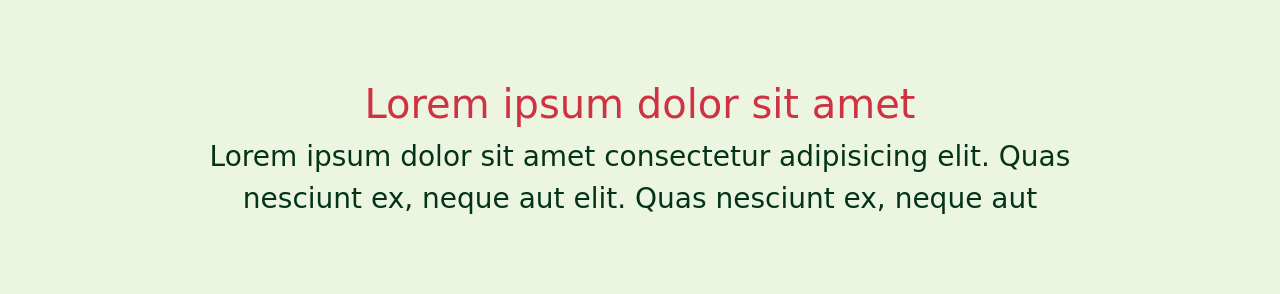
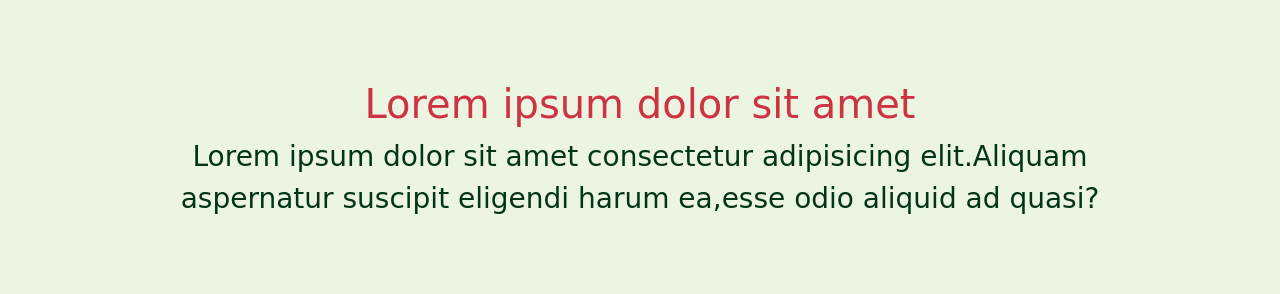
Before and after one commit to mariyam-190/Green-plant-web, a plain HTML site: page index.html in a window 1280 px wide. Shown: the part 880-1174 px from the top of the page. Drawn offline with nearby package versions, Linux system fonts and the light colour scheme; a web font is replaced by a local one.

Commit message:
8 commit

```diff
--- a/index.html
+++ b/index.html
@@ -62,10 +62,9 @@
     <div class="container">
         <!-- 2 -->
         <div class="sec-2 mt-md-5 pt-md-5 text-center mb-5 pb-md-5">
-            <h1 class="wow slideInLeft">Lorem ipsum dolor sit amet </h1>
-            <p class="lh-base fs-3 mb-md-5 text-justify wow slideInRight col-10 mx-auto ">Lorem ipsum dolor sit amet consectetur adipisicing elit. Quas
-                nesciunt ex, neque aut elit. Quas
-                nesciunt ex, neque aut</p>
+            <h1 class=" mx-auto  wow slideInLeft">Lorem ipsum dolor sit amet </h1>
+            <p class="lh-base fs-3 mb-md-5 text-justify wow slideInRight col-10 mx-auto ">Lorem ipsum dolor sit amet consectetur adipisicing elit.Aliquam aspernatur suscipit
+                eligendi harum ea,esse odio aliquid ad quasi?</p>
 
             <div class="part col-md-12 row mt-md-5 pt-md-5 mt-5 mt-md-5 text-center ps-5">
                 <div class="col-md-4 row my-4 my-md-0">
```
